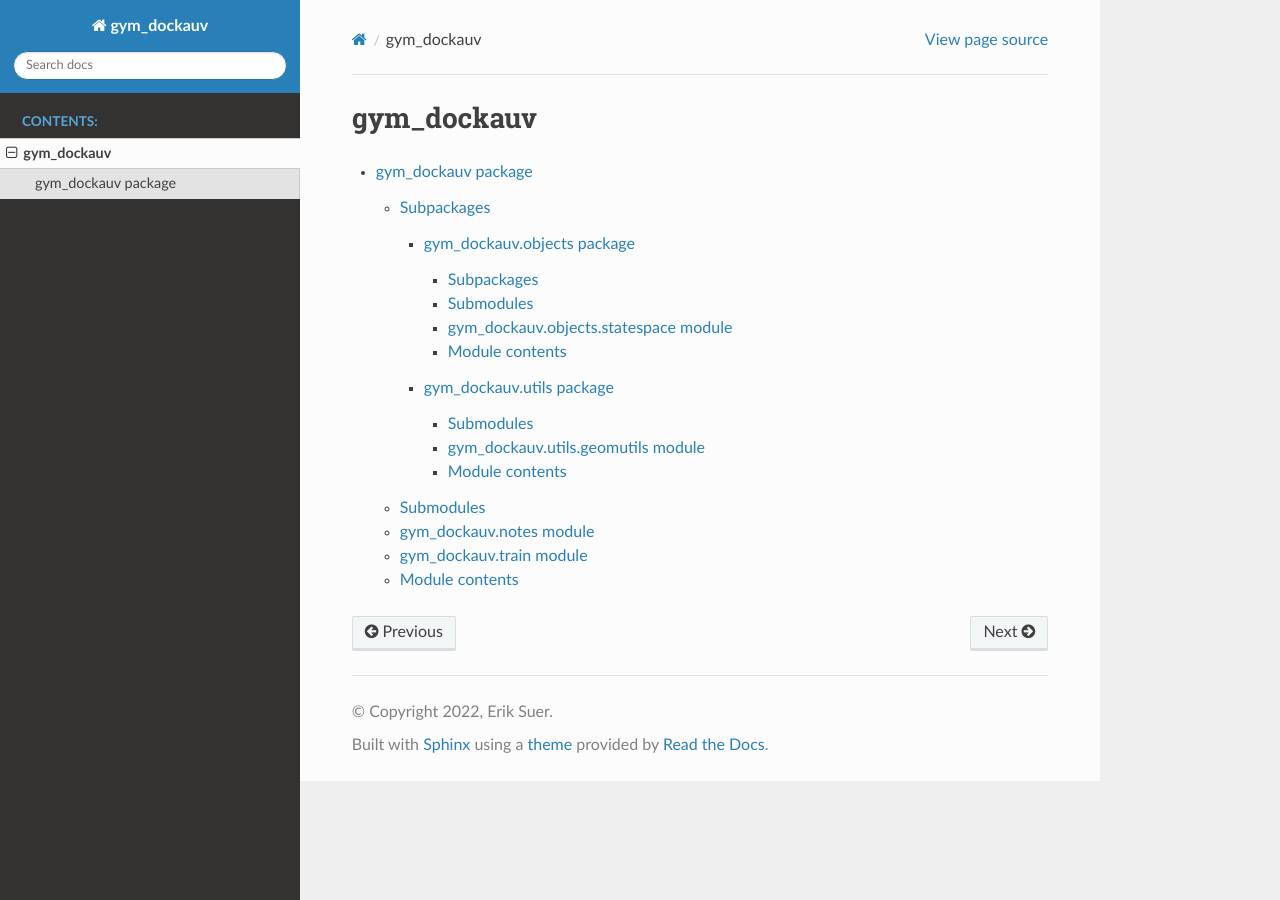
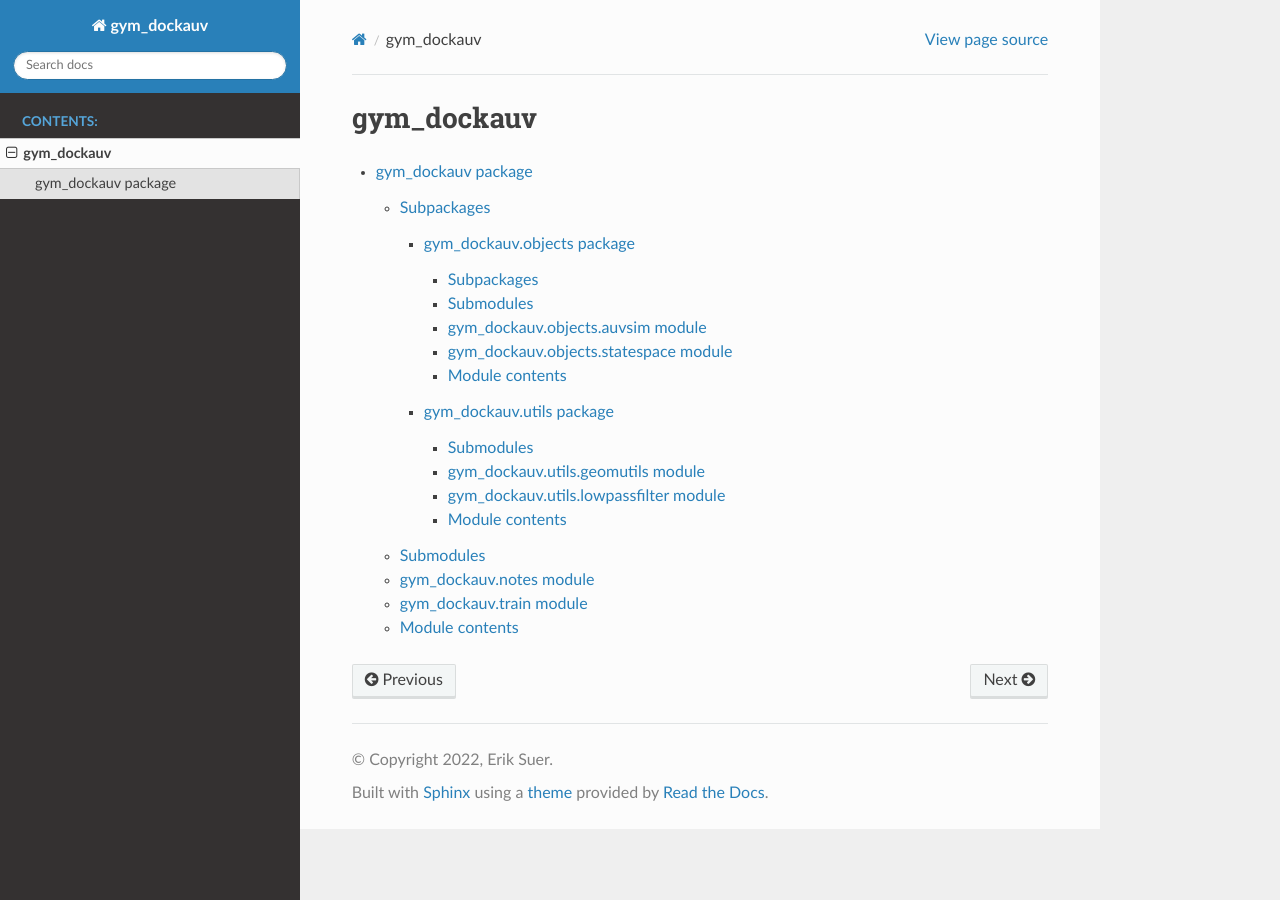
Before and after one commit to Erikx3/gym_dockauv, a Sphinx documentation site: the page built from docsrc/source/modules.rst, in a window 1280 px wide. Built offline with Sphinx 7.4.7 and the Read the Docs theme 2.0.0, drawn with Linux system fonts in a browser that asks for light colours.

Commit message:
Update documentation after AUVSim implementation

```diff
--- a/docsrc/source/gym_dockauv.objects.rst
+++ b/docsrc/source/gym_dockauv.objects.rst
@@ -11,6 +11,14 @@ Subpackages
 
 Submodules
 ----------
+
+gym\_dockauv.objects.auvsim module
+----------------------------------
+
+.. automodule:: gym_dockauv.objects.auvsim
+   :members:
+   :undoc-members:
+   :show-inheritance:
 
 gym\_dockauv.objects.statespace module
 --------------------------------------
--- a/docsrc/source/gym_dockauv.utils.rst
+++ b/docsrc/source/gym_dockauv.utils.rst
@@ -12,6 +12,14 @@ gym\_dockauv.utils.geomutils module
    :undoc-members:
    :show-inheritance:
 
+gym\_dockauv.utils.lowpassfilter module
+---------------------------------------
+
+.. automodule:: gym_dockauv.utils.lowpassfilter
+   :members:
+   :undoc-members:
+   :show-inheritance:
+
 Module contents
 ---------------
 
```
